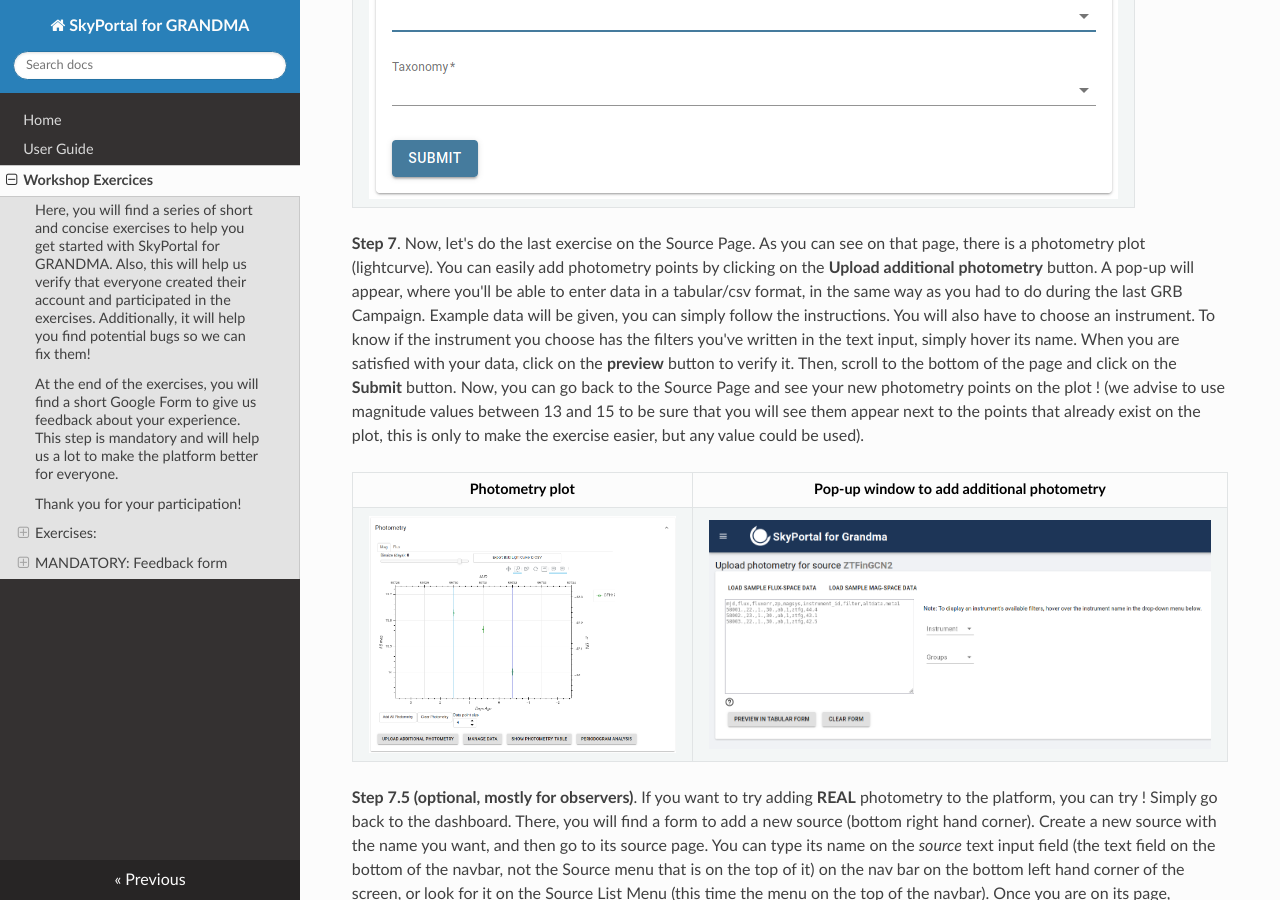
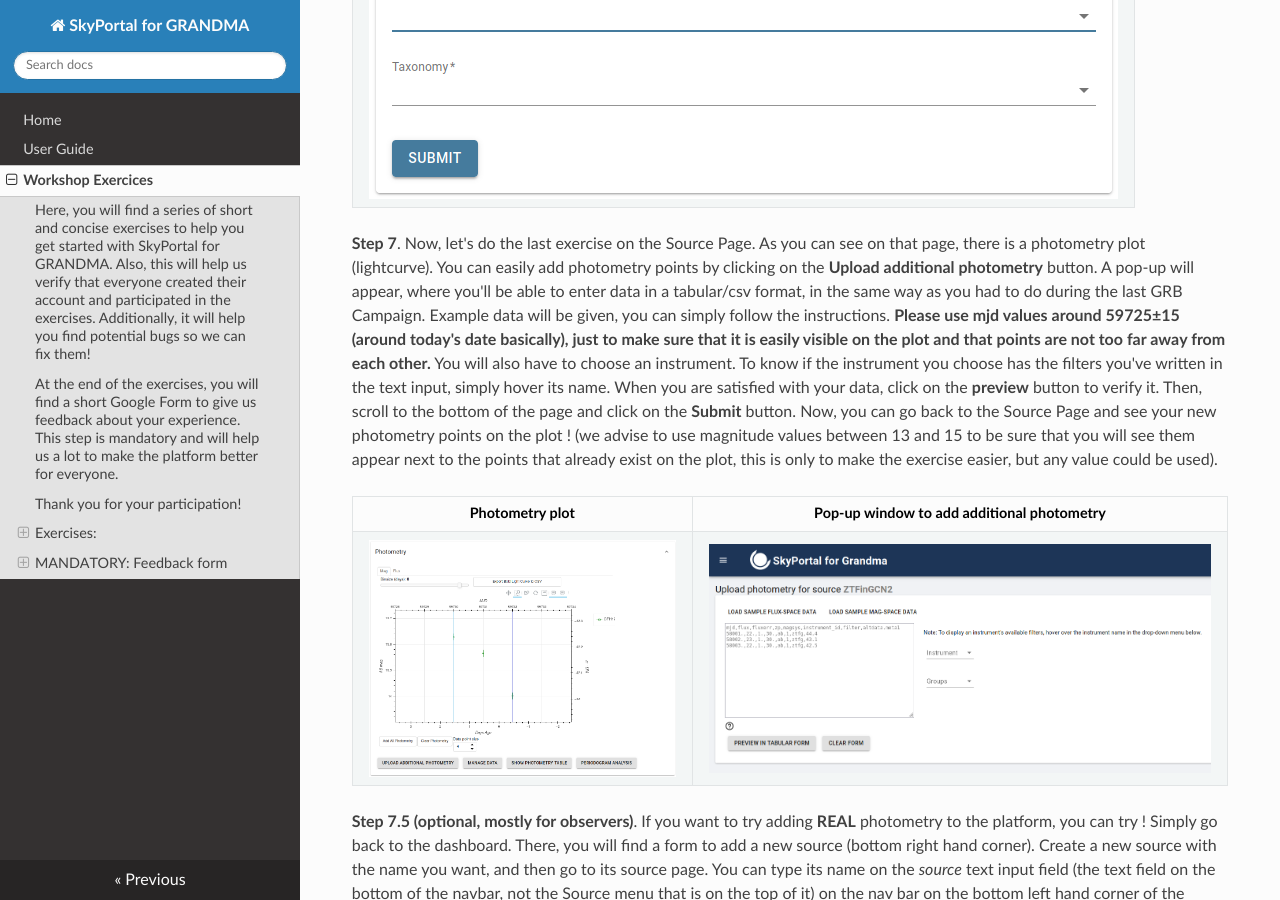
Before and after one commit to grandma-collaboration/icare, an MkDocs documentation site: the page built from docs/workshop/index.md, in a window 1280 px wide and 900 px high, scrolled down 3744 px. Built offline with MkDocs 1.6.1, drawn with Linux system fonts in a browser that asks for light colours; nearby versions of some CDN libraries.

Commit message:
added missing instructions

```diff
--- a/docs/workshop/index.md
+++ b/docs/workshop/index.md
@@ -44,7 +44,9 @@
 :-------------------------:|
 ![](./img/8.png)  |
 
-**Step 7**. Now, let's do the last exercise on the Source Page. As you can see on that page, there is a photometry plot (lightcurve). You can easily add photometry points by clicking on the **Upload additional photometry** button. A pop-up will appear, where you'll be able to enter data in a tabular/csv format, in the same way as you had to do during the last GRB Campaign. Example data will be given, you can simply follow the instructions. You will also have to choose an instrument. To know if the instrument you choose has the filters you've written in the text input, simply hover its name. When you are satisfied with your data, click on the **preview** button to verify it. Then, scroll to the bottom of the page and click on the **Submit** button. Now, you can go back to the Source Page and see your new photometry points on the plot ! (we advise to use magnitude values between 13 and 15 to be sure that you will see them appear next to the points that already exist on the plot, this is only to make the exercise easier, but any value could be used).
+**Step 7**. Now, let's do the last exercise on the Source Page. As you can see on that page, there is a photometry plot (lightcurve). You can easily add photometry points by clicking on the **Upload additional photometry** button. A pop-up will appear, where you'll be able to enter data in a tabular/csv format, in the same way as you had to do during the last GRB Campaign. Example data will be given, you can simply follow the instructions.
+**Please use mjd values around 59725±15 (around today's date basically), just to make sure that it is easily visible on the plot and that points are not too far away from each other.**
+You will also have to choose an instrument. To know if the instrument you choose has the filters you've written in the text input, simply hover its name. When you are satisfied with your data, click on the **preview** button to verify it. Then, scroll to the bottom of the page and click on the **Submit** button. Now, you can go back to the Source Page and see your new photometry points on the plot ! (we advise to use magnitude values between 13 and 15 to be sure that you will see them appear next to the points that already exist on the plot, this is only to make the exercise easier, but any value could be used).
 
 Photometry plot              |  Pop-up window to add additional photometry
 :-------------------------:|:-------------------------:
```
